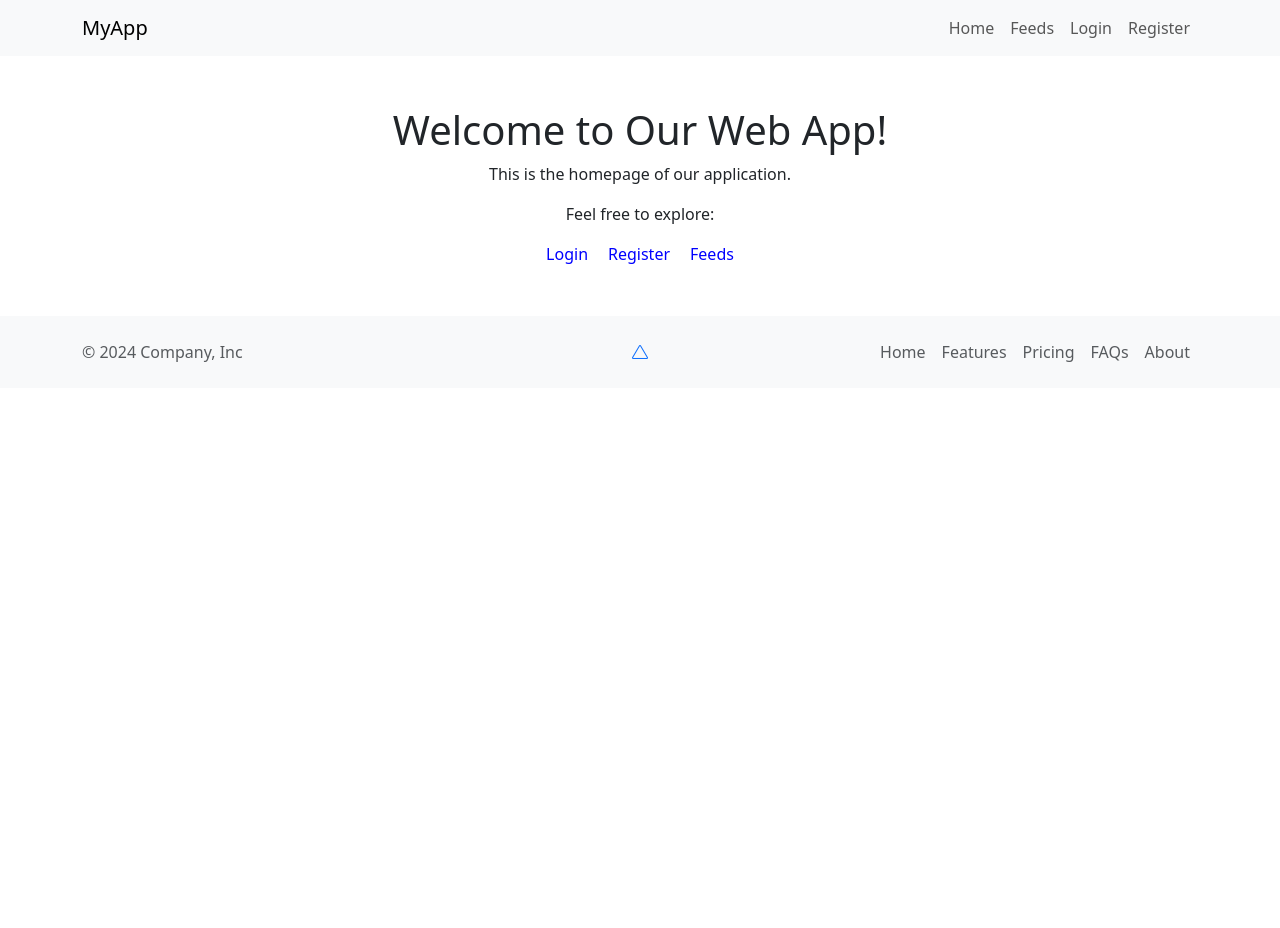
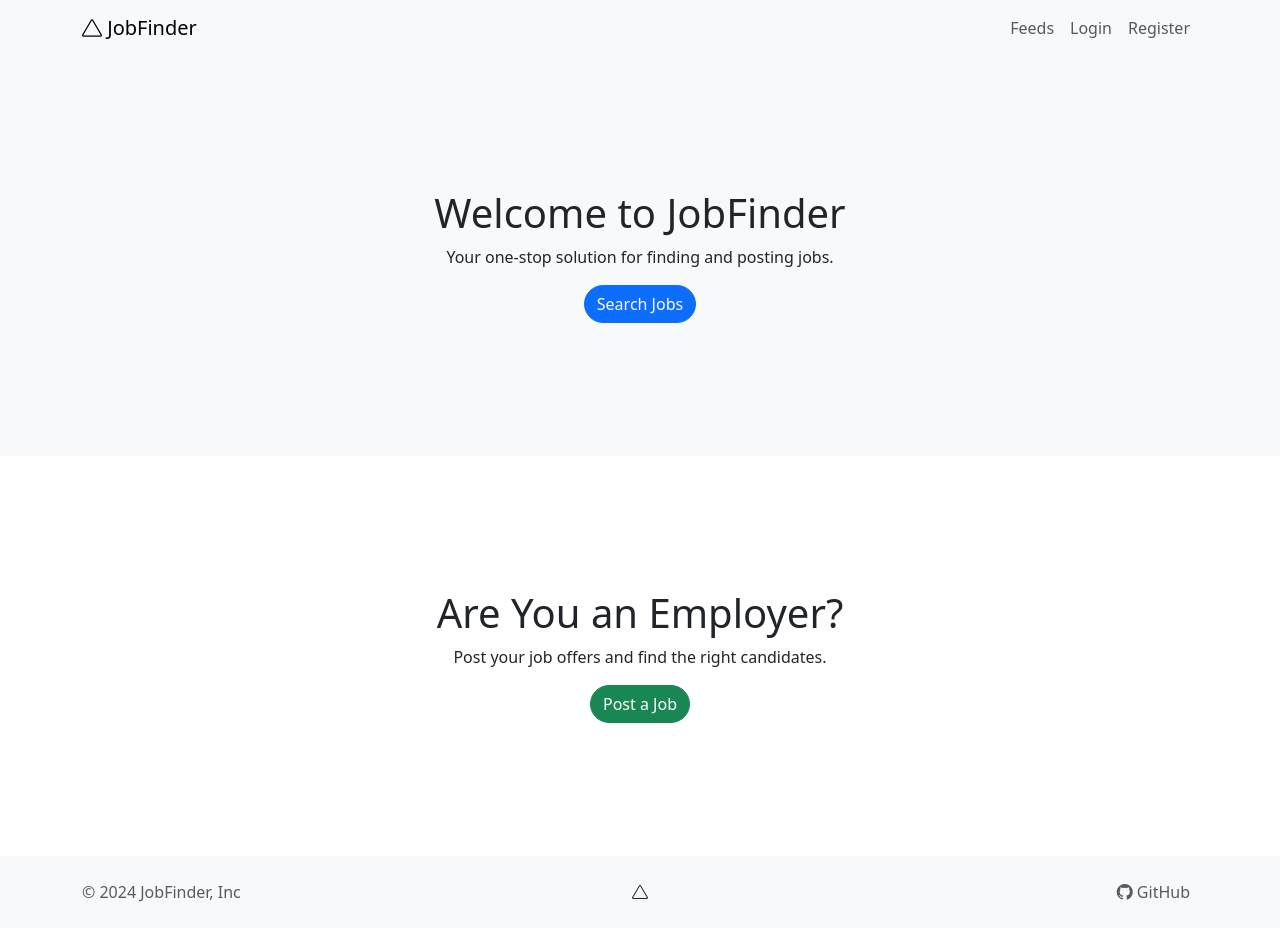
Before and after one commit to dev-skipo/JobFinder-SHA27, a React (Create React App) app in the folder client/: page / in a window 1280 px wide. Before the commit the page ends 800 px from the top, so only its background shows below. Built offline with nearby package versions, Linux system fonts and the light colour scheme.

Commit message:
JobFinder - Systems v0.0.5

```diff
--- a/client/src/components/Feeds.js
+++ b/client/src/components/Feeds.js
@@ -20,8 +20,10 @@ function Feeds() {
     const fetchPosts = async () => {
         try {
             const response = await axios.get('http://localhost:5000/api/posts'); // Adjust endpoint as needed
-            setPosts(response.data); // Assuming response data is an array of posts
-            setFilteredPosts(response.data); // Initialize filtered posts with all posts
+            // Sort posts by postedAt date (newest first)
+            const sortedPosts = response.data.sort((a, b) => new Date(b.postedAt) - new Date(a.postedAt));
+            setPosts(sortedPosts); // Set sorted posts
+            setFilteredPosts(sortedPosts); // Initialize filtered posts with all sorted posts
         } catch (err) {
             setError('Failed to fetch posts');
         } finally {
@@ -31,6 +33,13 @@ function Feeds() {
 
     useEffect(() => {
         fetchPosts(); // Fetch posts on component mount
+
+        // Set up polling to fetch posts every 10 seconds
+        const intervalId = setInterval(() => {
+            fetchPosts();
+        }, 10000); // Fetch every 10 seconds
+
+        return () => clearInterval(intervalId); // Clear interval on component unmount
     }, []);
 
     // Handle filtering logic
@@ -119,10 +128,13 @@ function Feeds() {
                                 <Card.Body>
                                     <Link to={`/feeds/${post._id}`} style={{ textDecoration: 'none', color: 'black' }}>
                                         <Card.Title>{post.title}</Card.Title>
-                                        <Card.Text><i class="bi bi-geo-alt-fill"></i> {post.location}</Card.Text>
-                                        <Card.Text>{post.description}</Card.Text>
-                                        <Card.Text><i class="bi bi-building-fill-exclamation"></i> {post.terms}</Card.Text>
-                                        <Card.Text><i class="bi bi-currency-dollar"></i> {post.salary}</Card.Text>
+                                        <Card.Text><i className="bi bi-geo-alt-fill"></i> {post.location}</Card.Text>
+                                        {/* Truncate the description to a maximum of 100 characters */}
+                                        <Card.Text>
+                                            {post.description.length > 100 ? `${post.description.substring(0, 200)}...` : post.description}
+                                        </Card.Text>
+                                        <Card.Text><i className="bi bi-building-fill-exclamation"></i> {post.terms}</Card.Text>
+                                        <Card.Text><i className="bi bi-currency-dollar"></i> {post.salary}</Card.Text>
                                     </Link>
                                 </Card.Body>
                             </Card>
--- a/client/src/components/Footer.js
+++ b/client/src/components/Footer.js
@@ -8,11 +8,11 @@ function Footer() {
             <Container>
                 <Row className="d-flex flex-wrap justify-content-between align-items-center">
                     <Col md={4} className="text-body-secondary text-center text-md-start">
-                        &copy; 2024 Company, Inc
+                        &copy; 2024 JobFinder, Inc
                     </Col>
 
                     <Col md={4} className="d-flex justify-content-center mb-3 mb-md-0">
-                        <a href="/" className="d-flex align-items-center justify-content-center link-body-dark text-decoration-none">
+                        <a href="/" className="d-flex align-items-center justify-content-center link-body-dark text-decoration-none text-dark">
                         <i class="bi bi-triangle"></i>
                         </a>
                     </Col>
@@ -20,19 +20,7 @@ function Footer() {
                     <Col md={4}>
                         <Nav className="justify-content-end">
                             <Nav.Item>
-                                <Nav.Link href="#" className="px-2 text-body-secondary">Home</Nav.Link>
-                            </Nav.Item>
-                            <Nav.Item>
-                                <Nav.Link href="#" className="px-2 text-body-secondary">Features</Nav.Link>
-                            </Nav.Item>
-                            <Nav.Item>
-                                <Nav.Link href="#" className="px-2 text-body-secondary">Pricing</Nav.Link>
-                            </Nav.Item>
-                            <Nav.Item>
-                                <Nav.Link href="#" className="px-2 text-body-secondary">FAQs</Nav.Link>
-                            </Nav.Item>
-                            <Nav.Item>
-                                <Nav.Link href="#" className="px-2 text-body-secondary">About</Nav.Link>
+                                <Nav.Link href="https://github.com/dev-skipo" className="px-2 text-body-secondary"><i class="bi bi-github"></i> GitHub</Nav.Link>
                             </Nav.Item>
                         </Nav>
                     </Col>
--- /dev/null
+++ b/client/src/components/Homepage.css
@@ -0,0 +1,7 @@
+/* src/components/Homepage.css */
+.hero {
+    height: 50vh; /* Full height for hero section */
+}
+.post-job {
+    height: 50vh; /* Full height for post job section */
+}
--- a/client/src/components/Homepage.js
+++ b/client/src/components/Homepage.js
@@ -1,18 +1,31 @@
 // src/components/Homepage.js
 import React from 'react';
-import { Link } from 'react-router-dom';
+import { Container, Button } from 'react-bootstrap';
+import './Homepage.css'; // Import the CSS file for custom styles
 
 function Homepage() {
     return (
-        <div style={{ textAlign: 'center', padding: '50px' }}>
-            <h1>Welcome to Our Web App!</h1>
-            <p>This is the homepage of our application.</p>
-            <p>Feel free to explore:</p>
-            <div>
-                <Link to="/login" style={{ margin: '10px', textDecoration: 'none', color: 'blue' }}>Login</Link>
-                <Link to="/register" style={{ margin: '10px', textDecoration: 'none', color: 'blue' }}>Register</Link>
-                <Link to="/feeds" style={{ margin: '10px', textDecoration: 'none', color: 'blue' }}>Feeds</Link>
-            </div>
+        <div>
+            {/* Hero Section */}
+            <section className="hero bg-light text-center d-flex align-items-center justify-content-center">
+                <Container>
+                    <h1>Welcome to JobFinder</h1>
+                    <p>Your one-stop solution for finding and posting jobs.</p>
+                    <Button className="rounded-pill" variant="primary" href="/feeds">Search Jobs</Button>
+                </Container>
+            </section>
+
+
+ {/* Post a Job Section */}
+ <section className="post-job d-flex align-items-center justify-content-center">
+                <Container className="text-center">
+                    <h1>Are You an Employer?</h1>
+                    <p>Post your job offers and find the right candidates.</p>
+                    <Button className="rounded-pill" variant="success" href="/post">Post a Job</Button>
+                </Container>
+            </section>
+
+
         </div>
     );
 }
--- a/client/src/components/Navbar.js
+++ b/client/src/components/Navbar.js
@@ -7,11 +7,10 @@ function NavigationBar({ isLoggedIn, onLogout }) {
     return (
         <Navbar bg="light" expand="lg">
             <Container>
-                <Navbar.Brand as={Link} to="/">MyApp</Navbar.Brand>
+                <Navbar.Brand as={Link} to="/"><i class="bi bi-triangle"></i> JobFinder</Navbar.Brand>
                 <Navbar.Toggle aria-controls="basic-navbar-nav" />
                 <Navbar.Collapse id="basic-navbar-nav" className="justify-content-end"> {/* Aligns items to the right */}
                     <Nav>
-                        <Nav.Link as={Link} to="/">Home</Nav.Link>
                         <Nav.Link as={Link} to="/feeds">Feeds</Nav.Link>
                         {isLoggedIn ? (
                             <>
--- a/client/src/components/PostDetails.js
+++ b/client/src/components/PostDetails.js
@@ -62,8 +62,8 @@ function PostDetails() {
                     <Card className="mb-4">
                         <Card.Body>
                         {/* <Card.Title>{post.title}</Card.Title> */}
-                            <Card.Subtitle className="mb-2 text-muted">
-                                Posted By:
+                            <Card.Subtitle className="mb-2 text-muted p-2">
+                            Posted By:&nbsp;
                                 {post.userId ? (
                                      <Link to={`/user/${post.userId._id}`} style={{ color: 'blue', textDecoration: 'underline' }}>
                                         {post.userId.fullName}
@@ -85,9 +85,9 @@ function PostDetails() {
                                 <>
                                     {post.userId && post.userId._id === userId && (
                                         <>
-                                            <Button variant="warning" onClick={() => navigate(`/edit-post/${id}`)}>Edit</Button>
+                                            <Button variant="warning" onClick={() => navigate(`/edit-post/${id}`)}><i class="bi bi-pencil-fill"></i> Edit</Button>
                                             {' '}
-                                            <Button variant="danger" onClick={() => setShowModal(true)}>Delete</Button>
+                                            <Button variant="danger" onClick={() => setShowModal(true)}><i class="bi bi-trash3-fill"></i> Delete</Button>
                                         </>
                                     )}
                                    <p className="px-3 pt-4">
@@ -131,7 +131,10 @@ function PostDetails() {
                 <Card.Body>
                     <Link to={`/feeds/${relatedPost._id}`} style={{ textDecoration: 'none', color: 'black' }}>
                         <Card.Title>{relatedPost.title}</Card.Title>
-                                        <Card.Text>{relatedPost.description}</Card.Text>
+                        {/* Truncate the description to a maximum of 100 characters */}
+                        <Card.Text>
+                            {relatedPost.description.length > 100 ? `${relatedPost.description.substring(0, 150)}...` : relatedPost.description}
+                        </Card.Text>
                     </Link>
                 </Card.Body>
             </Card>
--- a/client/src/components/UserDetails.js
+++ b/client/src/components/UserDetails.js
@@ -77,7 +77,7 @@ function UserDetails() {
 
                 {/* Related Posts Section */}
                 <Col md={4}>
-                    <h2 className="text-start">Posts by {user.fullName}</h2>
+                    <h2 className="text-start">Related Posts</h2>
                     {posts.length === 0 ? (
                         <Alert variant="info" className="text-center">No posts available.</Alert>
                     ) : (
```
Lines whose indentation alone changed are shown as unchanged.
